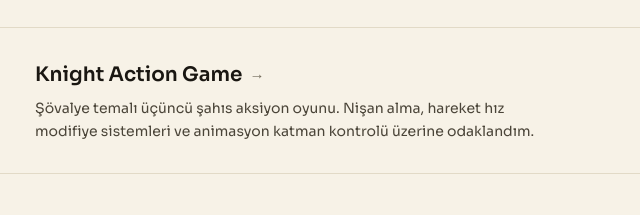
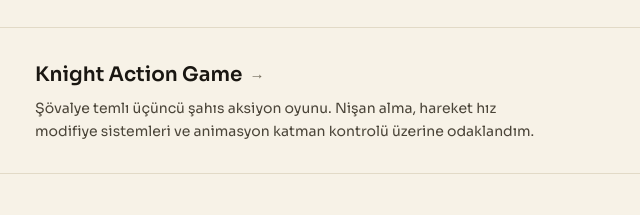
Before and after one commit to CemalBuchan/CemalBuchan.github.io, a plain HTML site: page index.html in a window 1280 px wide. Shown: the part 1005-1220 px from the top of the page, 245-885 px from the left. Drawn offline with Linux system fonts and the light colour scheme.

Commit message:
Update index.html

```diff
--- a/index.html
+++ b/index.html
@@ -186,7 +186,7 @@
         <div class="idx">3D · Action</div>
         <div>
           <h3>Knight Action Game <span class="arrow">→</span></h3>
-          <p>Şövalye temalı üçüncü şahıs aksiyon oyunu. Nişan alma, hareket hız modifiye sistemleri ve animasyon katman kontrolü üzerine odaklandım.</p>
+          <p>Şövalye temlı üçüncü şahıs aksiyon oyunu. Nişan alma, hareket hız modifiye sistemleri ve animasyon katman kontrolü üzerine odaklandım.</p>
         </div>
         <div class="proj-stack"><span class="chip">Unity</span><span class="chip">C#</span><span class="chip">Animation</span></div>
       </a>
```
